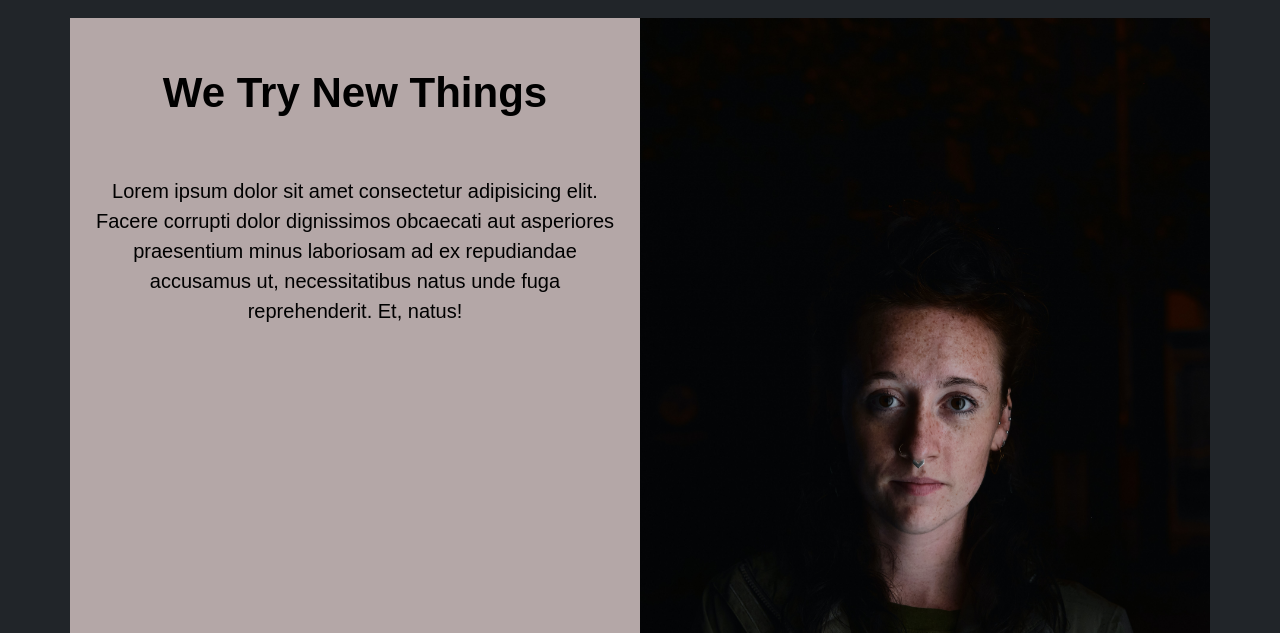
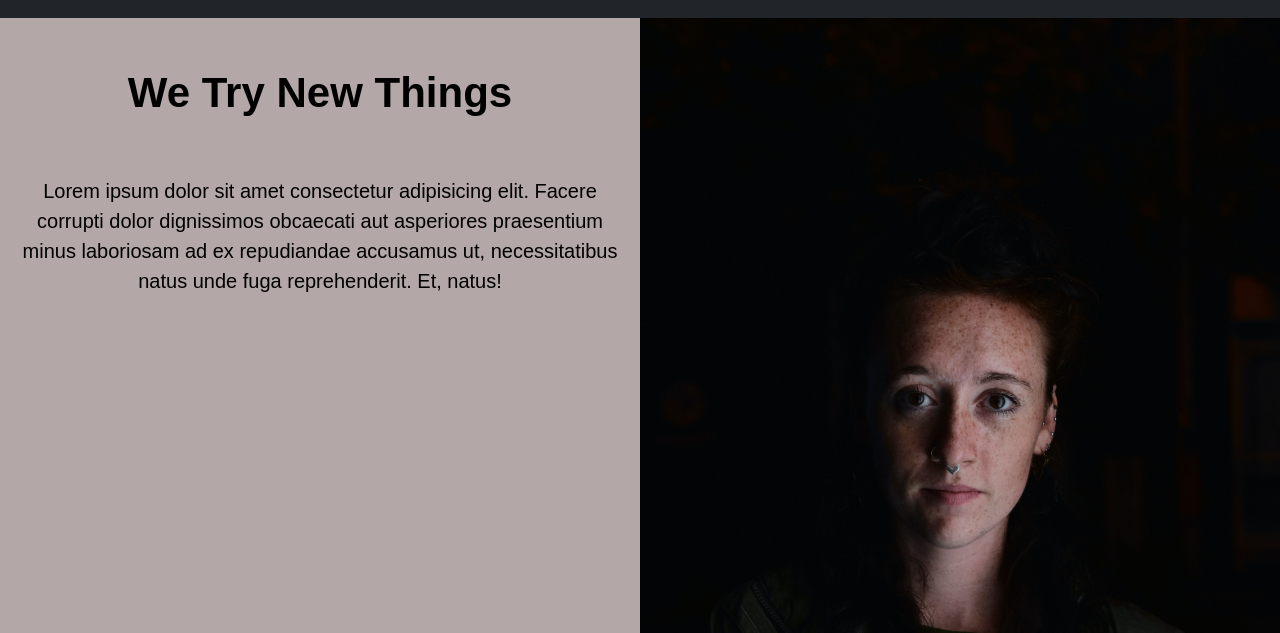
Before and after one commit to LeiladosSantos11/Open_to_Business_websites, a plain HTML site: page index.html in a window 1280 px wide. Shown: the part 1824-2457 px from the top of the page. Drawn offline with nearby package versions, Linux system fonts and the light colour scheme.

Commit message:
adding more CSS styling

```diff
--- a/index.html
+++ b/index.html
@@ -95,7 +95,7 @@
         </div>
     </section>
     <section class="do-it">
-        <div class="container-fluid container container-do-it">
+        <div class="container-fluid container-do-it">
             <div class="row">
 
 
```
